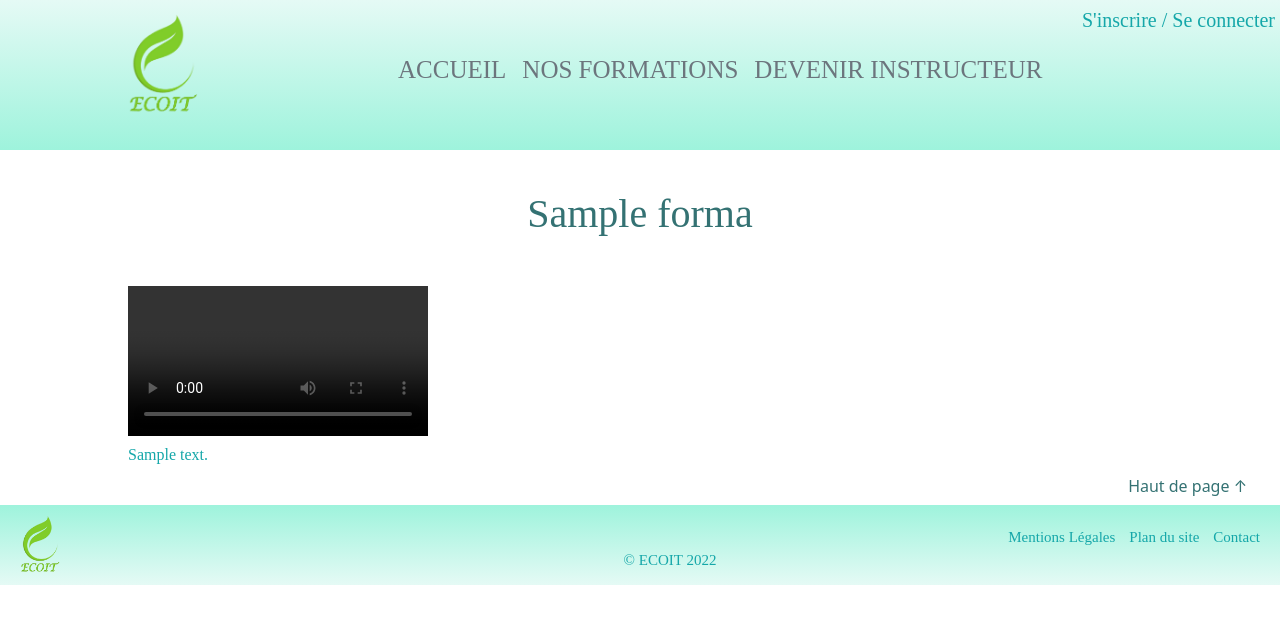
After one commit to ElodieMarquet/ecoitECF, a Symfony app: template templates/formation/index.html.twig in a window 1280 px wide. The commit adds this page. Shown: the top 624 px of the page. Run offline with Twig, Linux system fonts and the light colour scheme; the template is opened without the code that fills it: most values are stand-ins (such as "Sample title", 1, 10 or a date in 2020); some libraries are stand-ins or nearby versions.

Commit message:
create formation file

```diff
--- a/templates/catalogue/index.html.twig
+++ b/templates/catalogue/index.html.twig
@@ -23,7 +23,7 @@
                         <p class="texte">{{ forma.description }}</p>
                     </div>
                     <div class="button">
-                        <a href="#" class="button">Lire la suite</a>
+                        <a href={{ path ('app_detail', {slug: forma.slug})}} class="button">Lire la suite</a>
                     </div>
                 </div>
                 </div>
--- /dev/null
+++ b/templates/formation/index.html.twig
@@ -0,0 +1,13 @@
+{% extends 'base.html.twig' %}
+
+{% block title %}{{forma.name}}{% endblock %}
+
+{% block body %}
+
+<main>
+<h1>{{forma.name}}</h1>
+<video autoplay controls><a href={{forma.video}}></a></video>
+<div>{{forma.contenu}}</div>
+</main>
+
+{% endblock %}
--- a/templates/header.html.twig
+++ b/templates/header.html.twig
@@ -1,7 +1,7 @@
 <header>
 
   <nav class="navbar navbar-expand-sm navbar-light">
-    <a href="index.php"><img class="logo" src="assets/ressources/logo.png" alt="ECOIT, vers un web eco-responsable!"></a>
+    <a href={{ path ('app_index') }}><img class="logo" src="assets/ressources/logo.png" alt="ECOIT, vers un web eco-responsable!"></a>
     <button
       type="button"
       class="navbar-toggler"
@@ -15,7 +15,7 @@
     <div class="collapse navbar-collapse" id="navbarSupportedContent">
       <ul class="navbar-nav">
         <li class="nav-item"><a href={{ path ('app_index') }} class="nav-link text-muted" aria-current="page">ACCUEIL</a></li>
-        <li class="nav-item"><a href={{ path ('app_catalogue')}} class="nav-link text-muted">NOS FORMATIONS </a></li>
+        <li class="nav-item"><a href={{ path ('app_catalogue') }} class="nav-link text-muted">NOS FORMATIONS </a></li>
         <li class="nav-item"><a href="postuler.php" class="nav-link text-muted">DEVENIR INSTRUCTEUR</a></li>
       </ul>
     </div>
```
Also changed, not shown: src/Controller/FormationController.php (added, +18 -0 lines).
